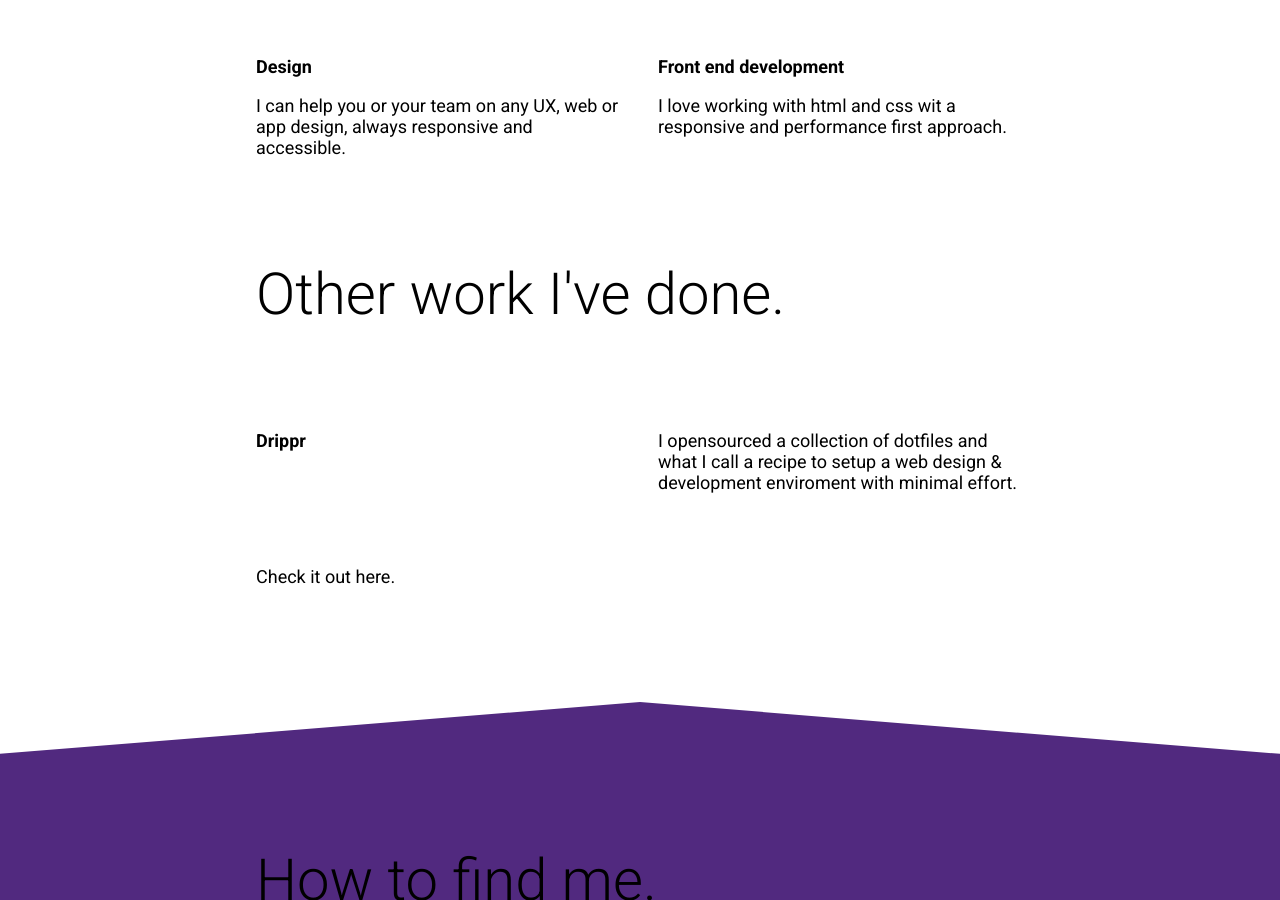
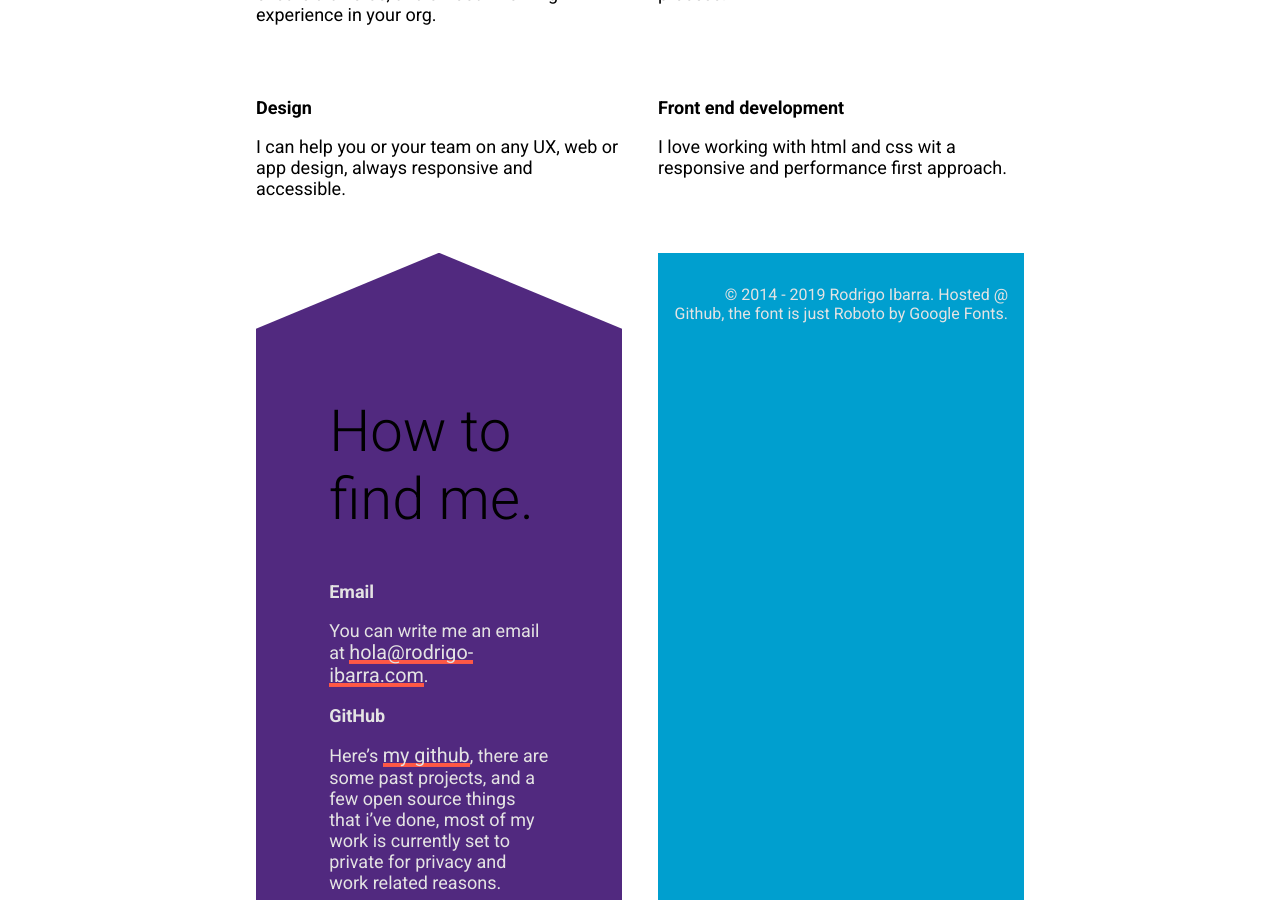
Before and after one commit to rodrigoibarra/rodrigo-ibarra.com, a Jekyll site: the page built from index.html, in a window 1280 px wide and 900 px high, scrolled down 1612 px. Built offline with Jekyll 4.4.1, drawn with Linux system fonts in a browser that asks for light colours; some of the changed text lies outside the part shown.

```diff
--- a/_includes/nav.html
+++ b/_includes/nav.html
@@ -5,6 +5,5 @@
 </svg>
   </a>
 
-  <a href="/about">Info</a>
   <a href="/work">Work</a>
 </nav>
--- a/index.html
+++ b/index.html
@@ -28,17 +31,6 @@ layout: home
     <h3 class="section-subtitle">Front end development</h3>
     <p>I love working with html and css wit a responsive and performance first approach.</p>
   </div>
-
-  <h2 class="services-section-title section-title">Other work I've done.</h2>
-  <h3 class="section-subtitle">Drippr</h3>
-<p> I opensourced a collection of dotfiles and what I call a recipe to setup a web design & development enviroment with minimal effort.</p>
-
-<p>Check it out <a href="https://drippr.info/"></a>here.</p>
-
-
-</div>
-
-
 
 <div class="contact-section">
   <h2 class="contact-section-title section-title">How to find me.</h2>
```
Also changed, not shown: other parts of index.html (+3 -0 lines).
